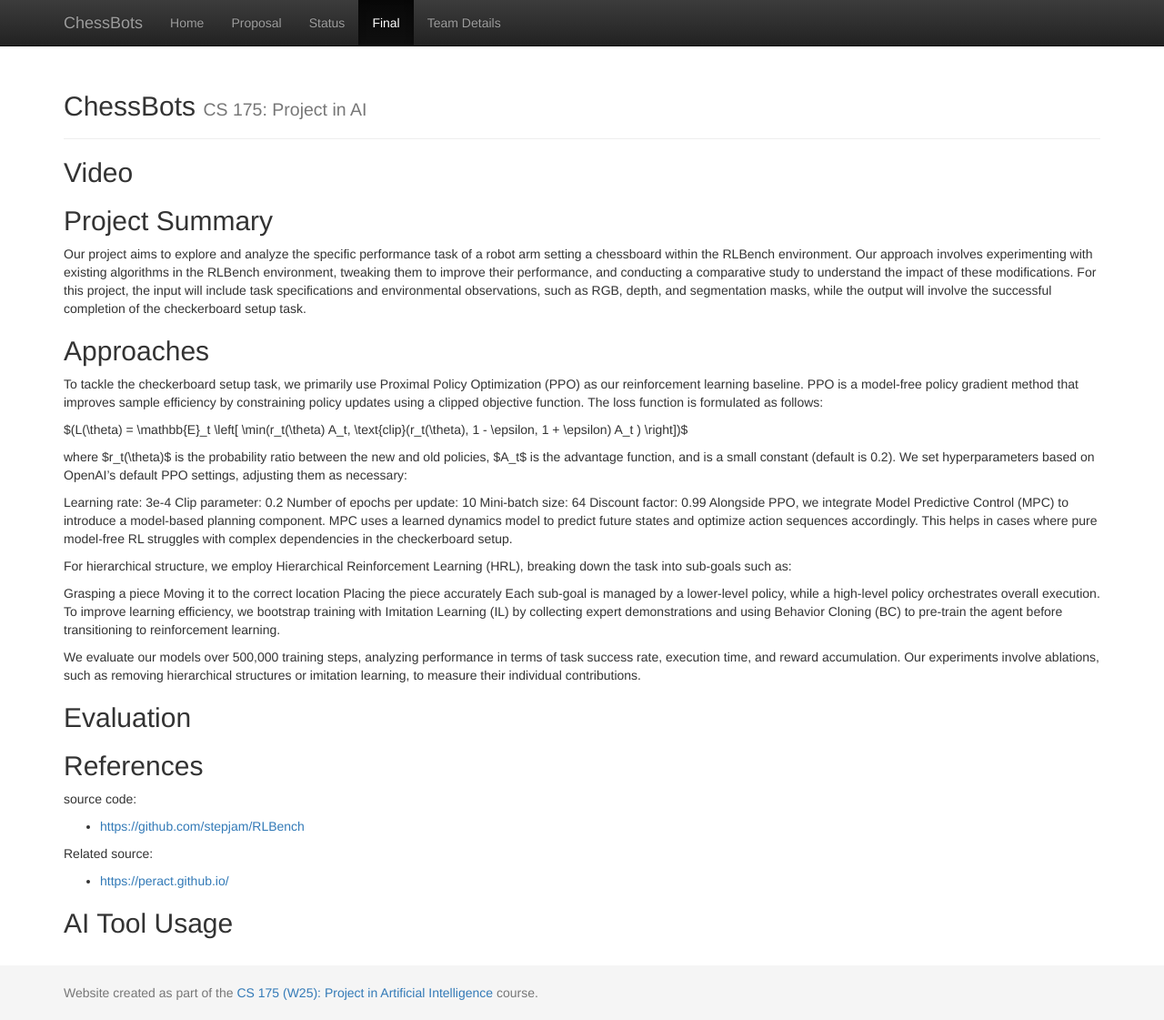
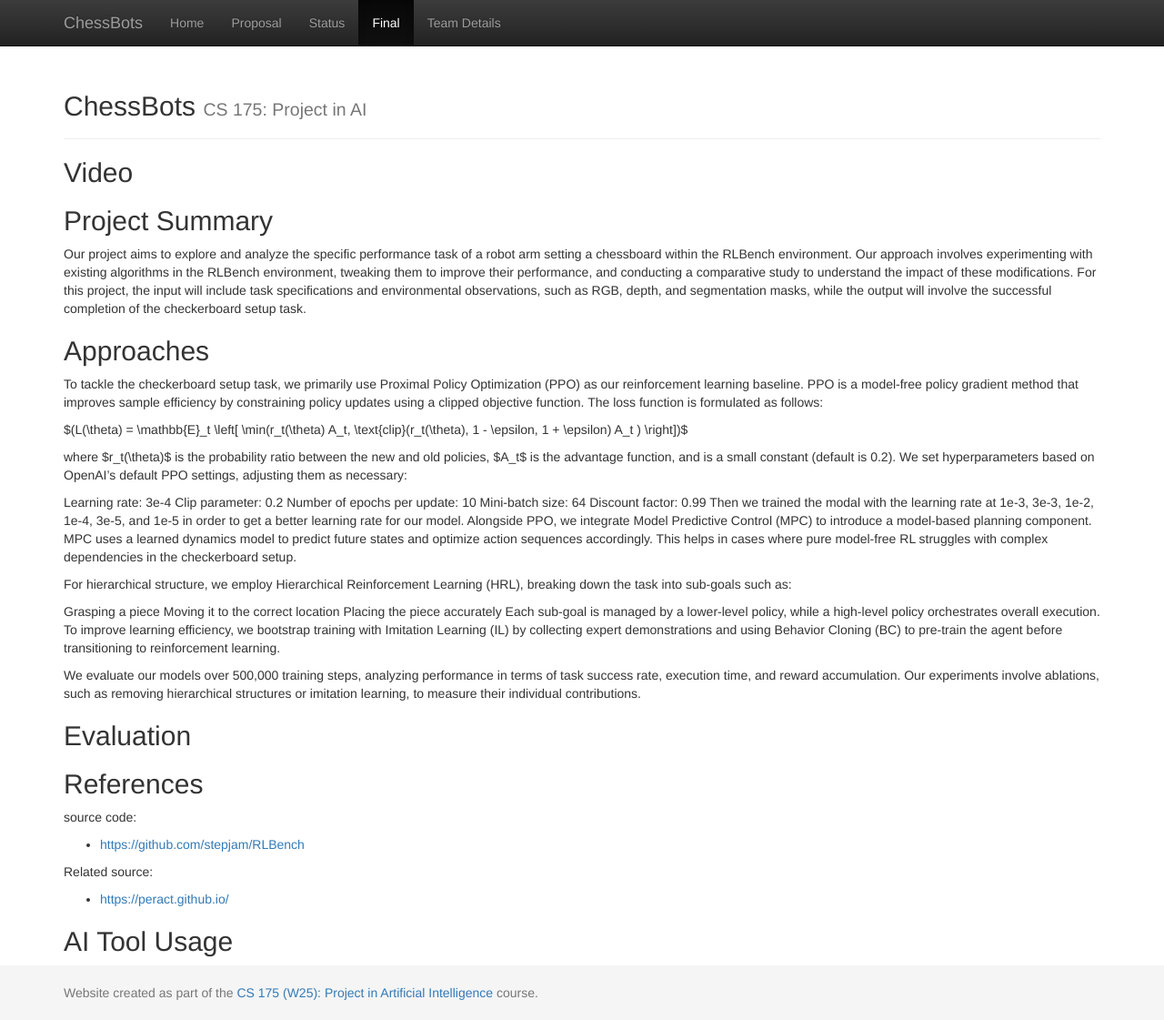
Before and after one commit to Xiaoli-Catherine/ChessBots, a Jekyll site: the page built from docs/final.md, in a window 1280 px wide and 1121 px high. Shown: the whole window at 91% size. Built offline with Jekyll 4.4.1, drawn with Linux system fonts in a browser that asks for light colours.

Commit message:
Update final.md

```diff
--- a/docs/final.md
+++ b/docs/final.md
@@ -21,6 +21,7 @@ Clip parameter: 0.2
 Number of epochs per update: 10
 Mini-batch size: 64
 Discount factor: 0.99
+Then we trained the modal with the learning rate at 1e-3, 3e-3, 1e-2, 1e-4, 3e-5, and 1e-5 in order to get a better learning rate for our model.
 Alongside PPO, we integrate Model Predictive Control (MPC) to introduce a model-based planning component. MPC uses a learned dynamics model to predict future states and optimize action sequences accordingly. This helps in cases where pure model-free RL struggles with complex dependencies in the checkerboard setup.
 
 For hierarchical structure, we employ Hierarchical Reinforcement Learning (HRL), breaking down the task into sub-goals such as:
```
